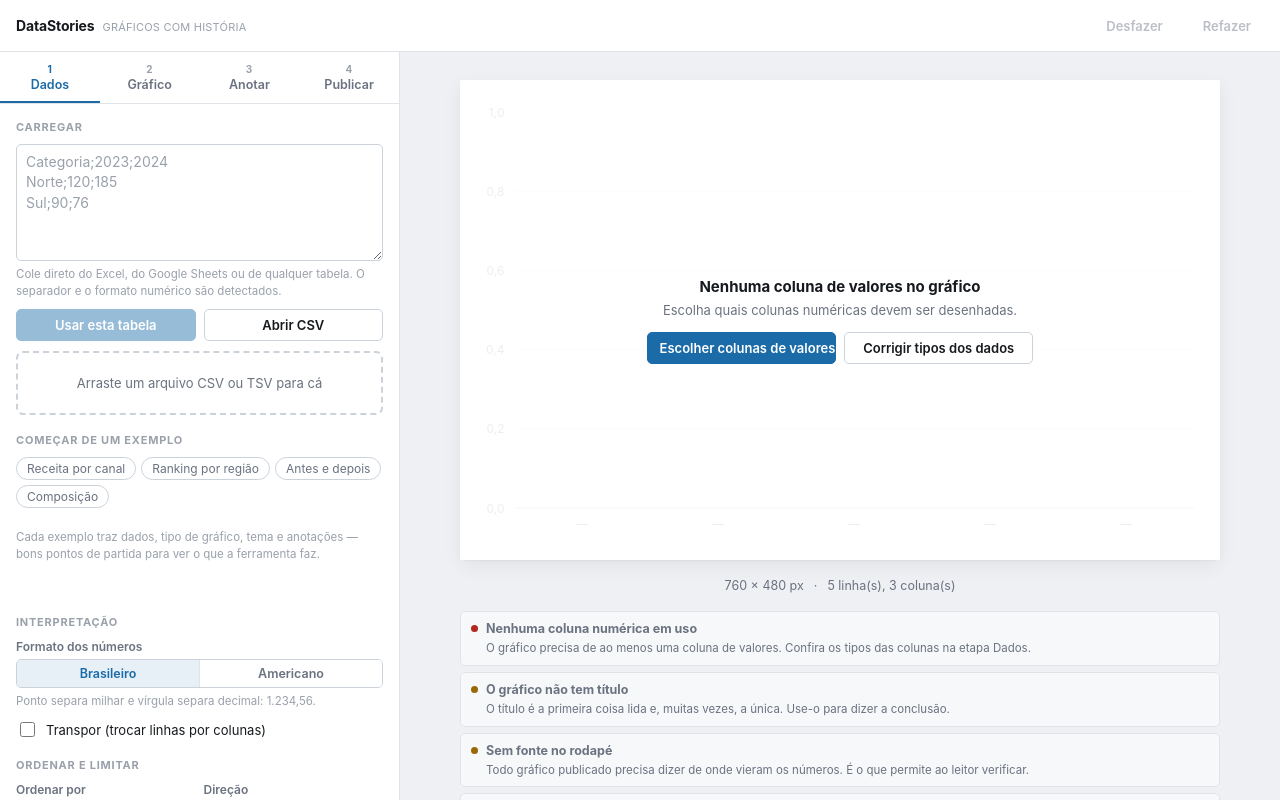
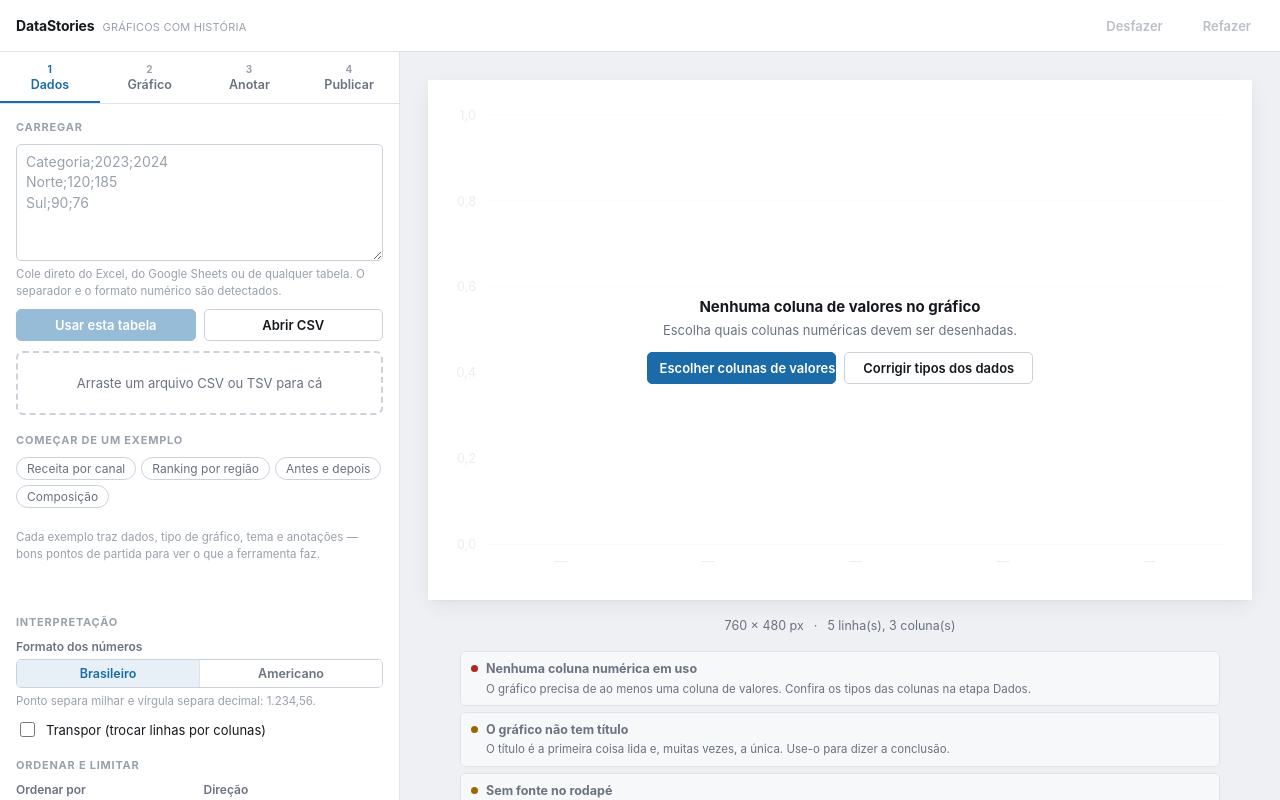
Before and after one commit to SaldanhaC3/DataStories, a React (Vite) app: page / in a window 1280 px wide. Built offline with nearby package versions, Linux system fonts and the light colour scheme.

Commit message:
Palco maior: gráfico expandido até 1200px no editor

```diff
--- a/src/ui/Canvas.tsx
+++ b/src/ui/Canvas.tsx
@@ -304,7 +304,7 @@ export function Canvas({ scene, spec, interactive = true }: CanvasProps) {
   )
 
   return (
-    <div className="canvas-shell" style={{ width: `min(100%, ${scene.width}px)` }}>
+    <div className="canvas-shell" style={{ width: `min(100%, max(${scene.width}px, 72vw))` }}>
       <svg
         ref={svgRef}
         viewBox={`0 0 ${scene.width} ${scene.height}`}
--- a/src/ui/styles.css
+++ b/src/ui/styles.css
@@ -182,7 +182,14 @@ textarea {
 
 .stage-canvas {
   position: relative;
-  max-width: 100%;
+  width: 100%;
+  max-width: 1200px;
+  display: flex;
+  justify-content: center;
+}
+
+.stage-canvas .canvas-shell {
+  width: 100%;
 }
 
 .empty-overlay {
```
